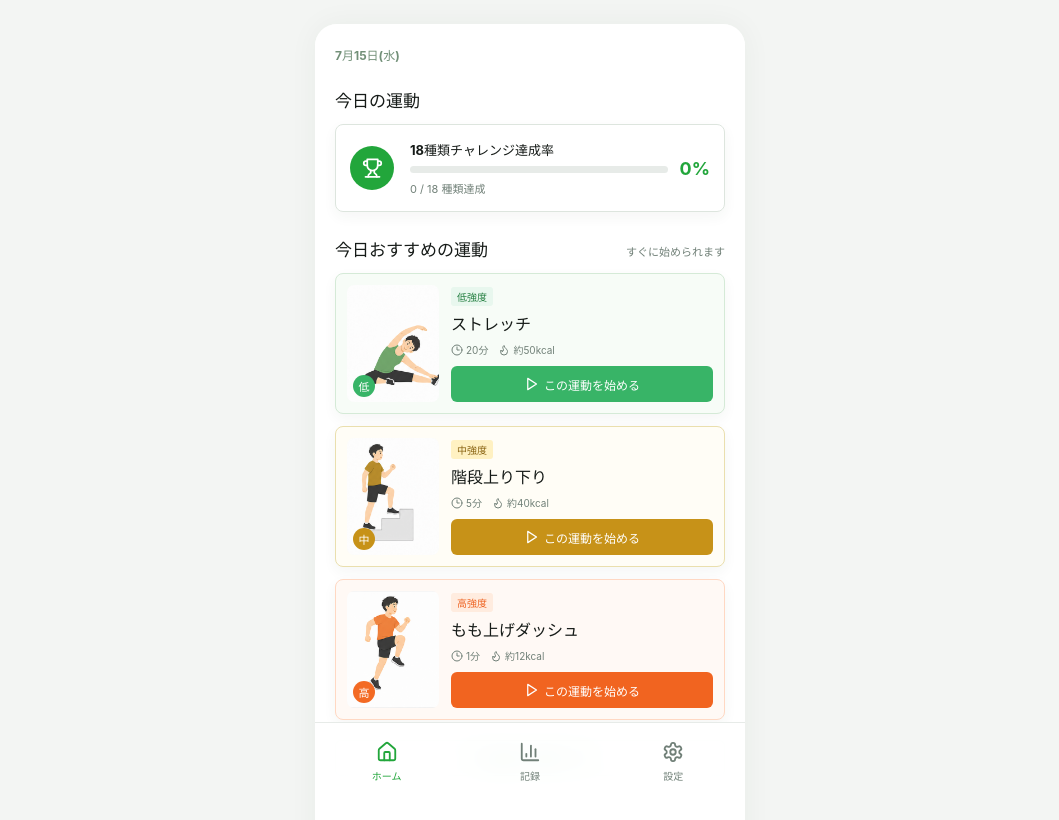
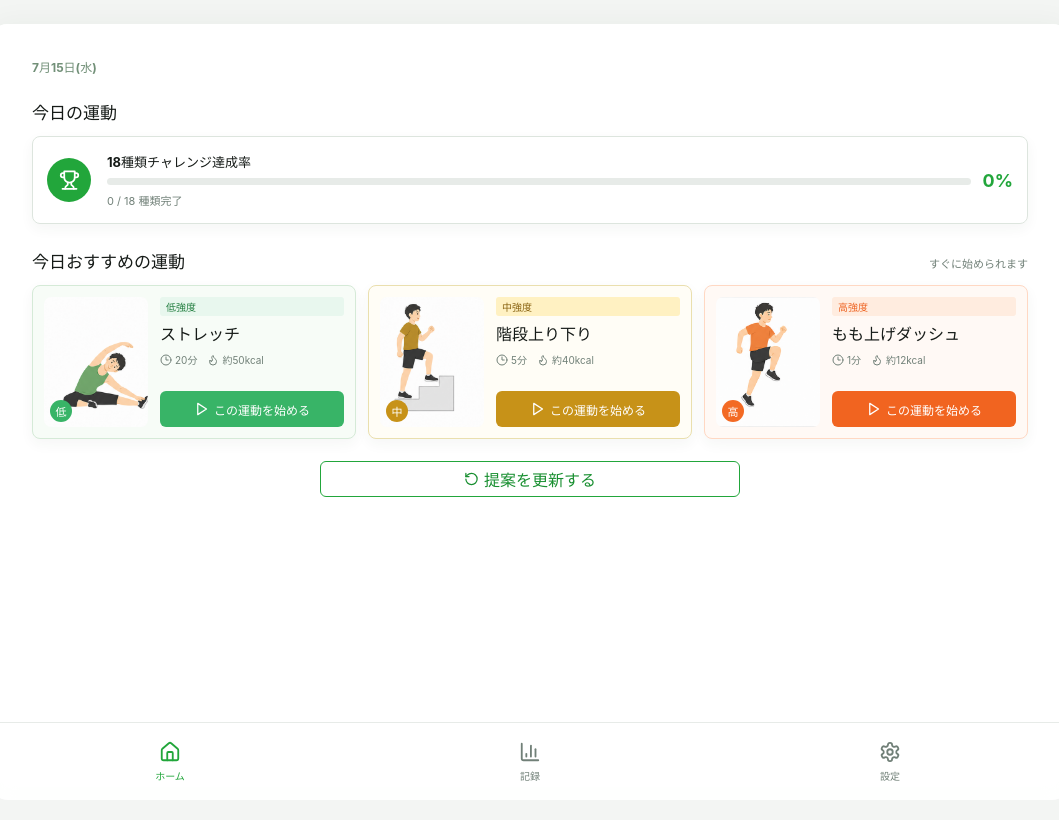
Before and after one commit to Ykt72/hitokoe, a React (Vite) app: page / in a window 1280 px wide. Shown: the top 820 px of the page, without its empty margins (110-1169 px from the left). Built offline with nearby package versions, Linux system fonts and the light colour scheme; no server answers.

Commit message:
feat: PC向けレイアウトに対応

```diff
--- a/src/screens/HomeScreen.tsx
+++ b/src/screens/HomeScreen.tsx
@@ -44,7 +44,15 @@ export function HomeScreen({state,setState,go}:{state:State;setState:SetState;go
       {toast&&<div className="toast">提案を更新しました</div>}
       <div className="home-date">{new Intl.DateTimeFormat('ja-JP',{month:'long',day:'numeric',weekday:'short'}).format(new Date())}</div>
       <h2>今日の運動</h2>
-      <section className="goal-card"><div className="trophy"><Trophy/></div><div><strong>18種類チャレンジ達成率</strong><div className="linear"><i style={{width:rate+'%'}}/></div><span>{completedKindCount} / {exerciseIds.length} 種類達成</span></div><b>{rate}%</b></section>
+      <section className="goal-card">
+        <div className="trophy"><Trophy/></div>
+        <div>
+          <strong>18種類チャレンジ達成率</strong>
+          <div className="linear"><i style={{width:rate+'%'}}/></div>
+          <span>{completedKindCount} / {exerciseIds.length} 種類完了</span>
+        </div>
+        <b>{rate}%</b>
+      </section>
       <div className="section-heading"><h2>今日おすすめの運動</h2><span>すぐに始められます</span></div>
       <section className="exercise-list">{items.map(exercise=><ExerciseCard key={exercise.id} exercise={exercise} start={open}/>)}</section>
       <button className="refresh" onClick={refresh}><RotateCcw/>提案を更新する</button>
--- a/src/styles.css
+++ b/src/styles.css
@@ -687,3 +687,74 @@ button{cursor:pointer}
   box-shadow:0 0 0 3px #173522;
 }
 .stage.dark-theme .pattern-color-preview{border-color:#53606d}
+
+@media(min-width:900px){
+  .stage{
+    align-items:stretch;
+    padding:24px;
+  }
+  .phone{
+    width:min(100%,1080px);
+    min-height:calc(100vh - 48px);
+    margin:0;
+    border-radius:18px;
+    overflow:clip;
+  }
+  .screen{
+    min-height:calc(100vh - 48px);
+    padding:34px 42px 118px;
+  }
+  .bottom-nav{
+    width:min(calc(100% - 48px),1080px);
+    height:78px;
+    padding-bottom:0;
+    border-radius:0 0 18px 18px;
+  }
+  .exercise-list{
+    grid-template-columns:repeat(3,minmax(0,1fr));
+    align-items:stretch;
+  }
+  .exercise-card{
+    grid-template-columns:104px 1fr;
+    min-height:152px;
+  }
+  .exercise-visual{
+    min-height:130px;
+  }
+  .exercise-info{
+    display:flex;
+    flex-direction:column;
+  }
+  .exercise-info button{
+    margin-top:auto;
+  }
+  .refresh{
+    max-width:420px;
+    margin:22px auto 0;
+  }
+  .records-screen .summary,
+  .records-screen .activity-summary{
+    grid-template-columns:repeat(3,1fr);
+  }
+  .record-list{
+    grid-template-columns:repeat(2,minmax(0,1fr));
+  }
+  .timer-screen,
+  .complete-screen{
+    display:grid;
+    align-content:start;
+    justify-items:center;
+  }
+  .timer-screen .live-stats,
+  .timer-screen .timer-actions,
+  .timer-screen .guide,
+  .complete-screen .result-card,
+  .complete-screen .wide{
+    width:min(100%,520px);
+  }
+  .settings-screen .background-options,
+  .settings-screen .pattern-options,
+  .settings-screen .pattern-color-options{
+    grid-template-columns:repeat(4,minmax(0,1fr));
+  }
+}
```
Also changed, not shown: src/screens/RecordsScreen.tsx (+17 -5 lines).
